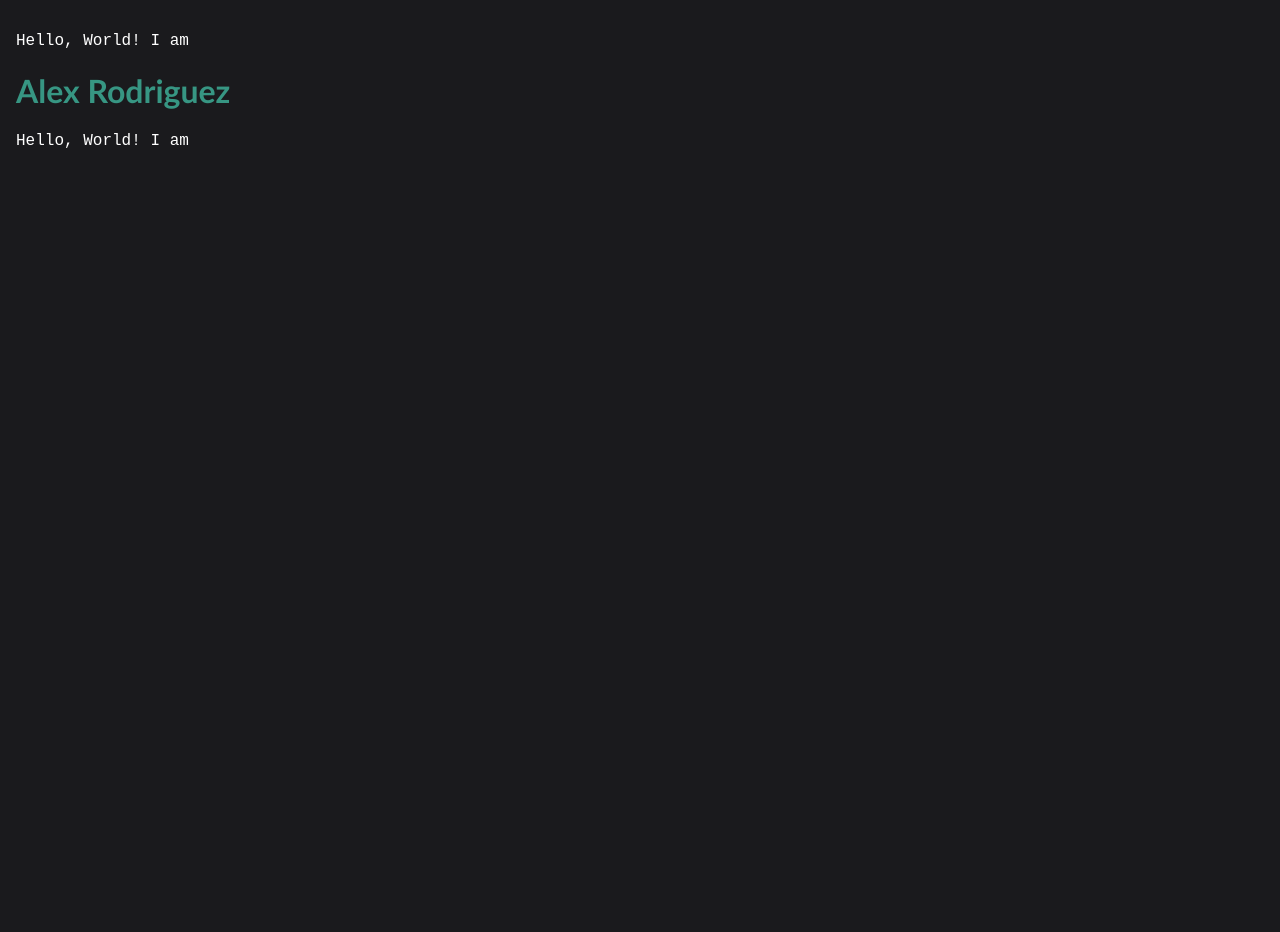
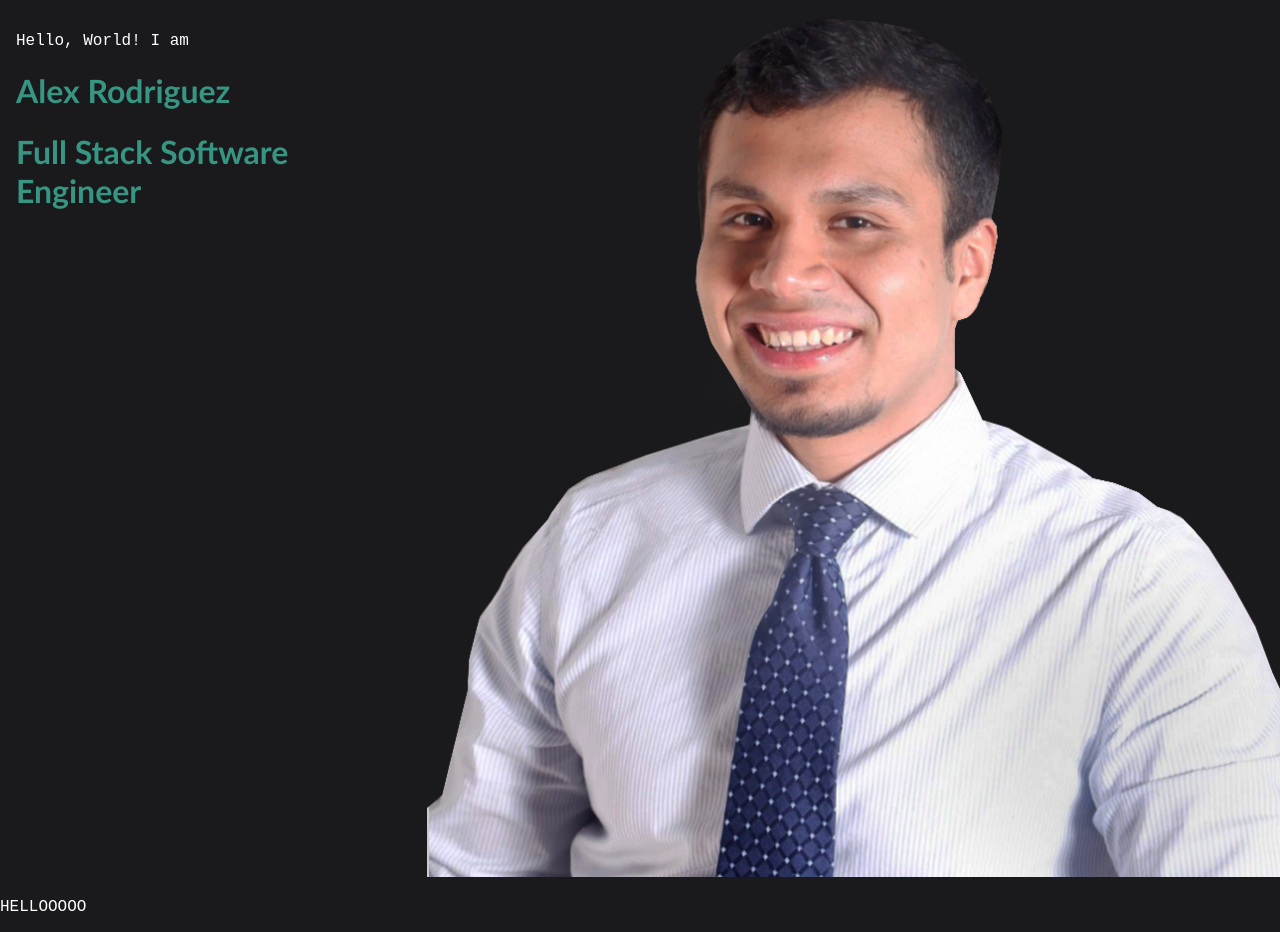
Before and after one commit to alex-png/portfolio, a plain HTML site: page index.html in a window 1280 px wide. Before the commit the page ends 800 px from the top, so only its background shows below. Drawn offline with Linux system fonts and the light colour scheme.

Commit message:
up 2 date

```diff
--- a/index.html
+++ b/index.html
@@ -10,17 +10,22 @@
 </head>
 
 <body>
-
-
     <div id="intro">
         <div style="padding: 1em">
             <p>Hello, World! I am</p>
             <h1 class="h1-intro"> Alex Rodriguez </h1>
-            <p>Hello, World! I am</p>
+            <h1 class="h1-intro"> Full Stack Software Engineer </h1>
+        </div>
+
+        <div>
+            <img src="public/alex_mask.png" style="max-height: 100%; max-width: 100%;" />
         </div>
     </div>
 
+    <div>
+        <p>HELLOOOOO</p>
 
+    </div>
 
     <script type="text/javascript">
         function autorun() {
```
Also changed, not shown: public/alex_mask.png (added).
